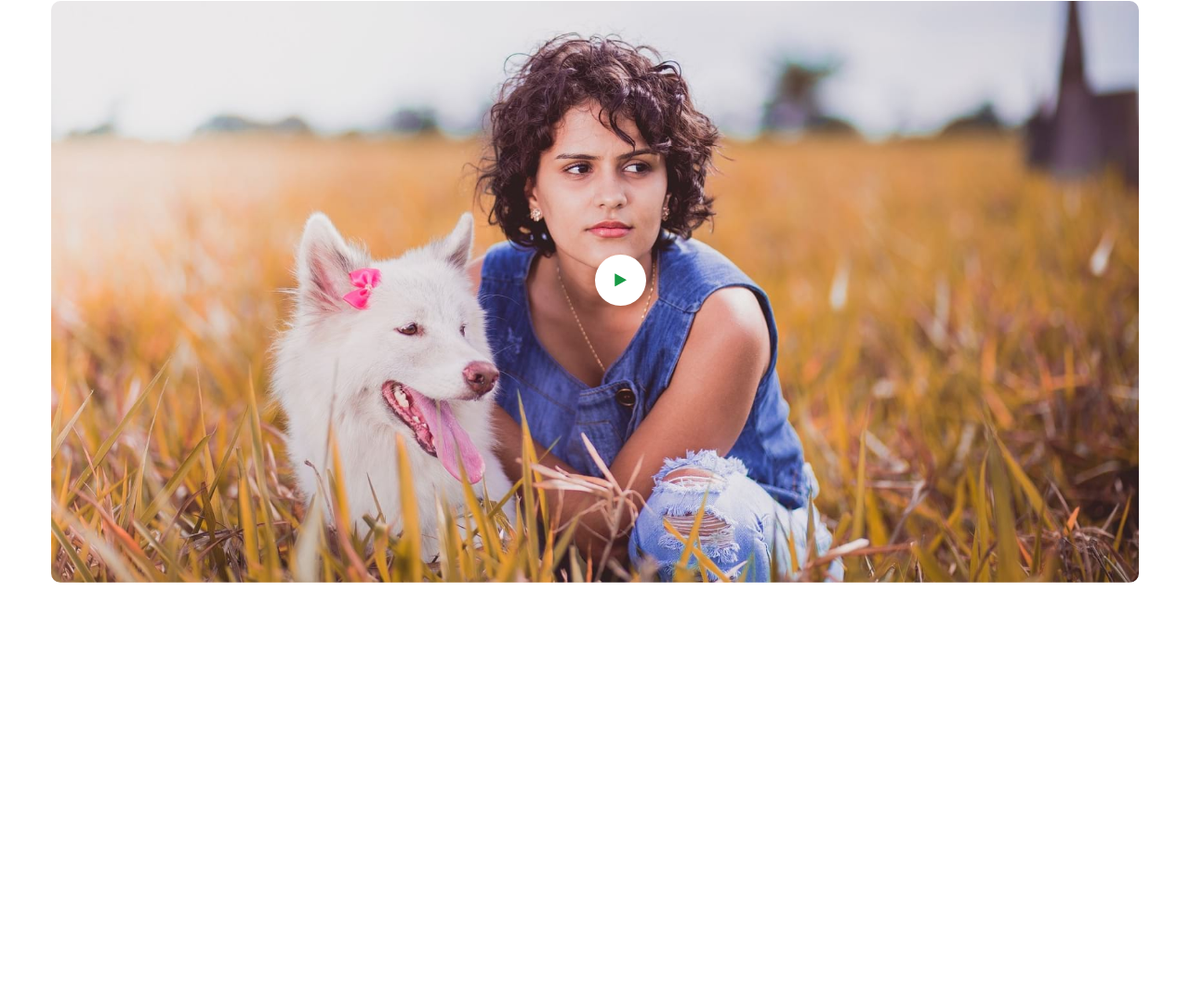
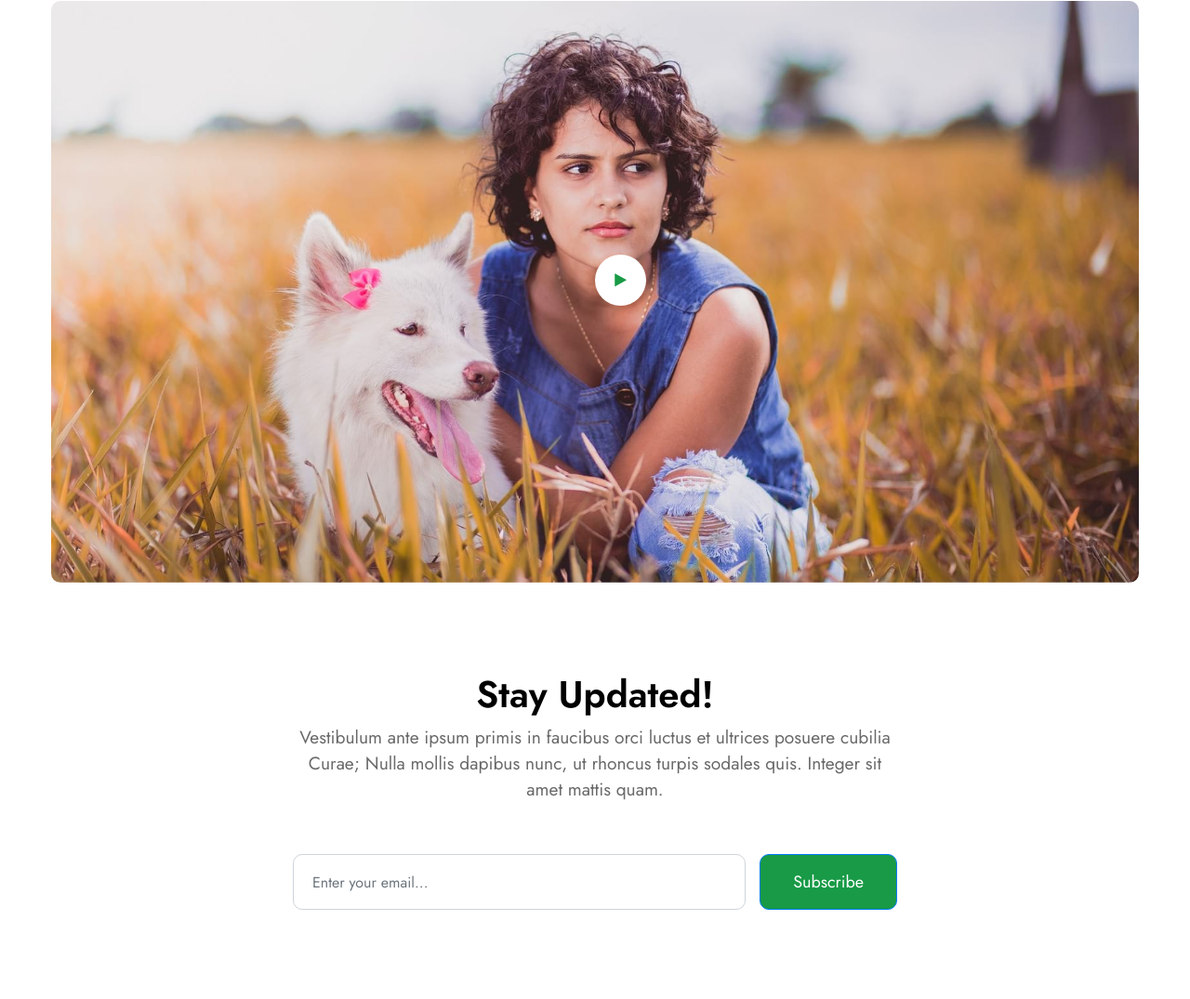
Before and after one commit to bimbimvqt/capstone, a plain HTML site: page index.html in a window 1280 px wide. Shown: the part 4574-5649 px from the top of the page at 93% size. Before the commit the page ends 5201 px from the top, so only its background shows below. Drawn offline with nearby package versions, Linux system fonts and the light colour scheme; files that its build step writes are made by us from their sources; a script that the page names is missing.

Commit message:
Tuan-Anh làm phần contact

```diff
--- a/css/style.css
+++ b/css/style.css
@@ -922,6 +922,65 @@ div#small-dialog iframe {
 }
 
 
+/* CONTACT CSS */
+
+.contact .subscribe {
+    max-width: 650px;
+}
+
+.contact .contact_title h3 {
+    font-size: 40px;
+    font-weight: 600;
+    line-height: 48px;
+}
+
+.contact .contact_title p {
+    font-size: 1.2em;
+    line-height: 28px;
+    color: #696969;
+}
+
+.contact input {
+    height: 60px;
+    border-radius: 10px;
+}
+
+.contact button {
+    margin-left: 15px;
+}
+
+.btn-primary:hover {
+    color: #fff;
+    background-color: #116E32;
+    border-color: #116E32;
+}
+
+.contact input[type=email] {
+    outline: none;
+    padding: 0 20px;
+    font-size: 16px;
+    background-color: #fff;
+}
+
+.contact input[type=email]:focus {
+    border: 1px solid #189a46;
+    transition: all 0.5s;
+    outline: none;
+    box-shadow: none;
+}
+
+@media (max-width: 667px) {
+    .contact button {
+        flex-basis: 100%;
+        display: block;
+        width: 100%;
+        margin-top: 16px;
+        margin-left: auto;
+        margin-right: auto;
+    }
+}
+
+
 /* tesst */
 
 
--- a/index.html
+++ b/index.html
@@ -447,6 +447,27 @@
             </div>
         </div>
     </section>
+    <section class="contact py-5">
+        <div class="container py-md-4 py-3 text-center">
+            <div class="row my-lg-4 mt-4">
+                <div class="col-lg-9 col-md-10 mx-auto">
+                    <div class="subscribe mx-auto">
+                        <div class="contact_title text-center mx-auto">
+                            <h3>Stay Updated! </h3>
+                            <p> Vestibulum ante ipsum primis in faucibus orci luctus et ultrices posuere cubilia Curae; Nulla mollis dapibus nunc, ut rhoncus turpis sodales quis. Integer sit amet mattis quam.
+                            </p>
+                        </div>
+                        <form action="#" method="post" class="pt-2 mt-5">
+                            <div class="d-md-flex">
+                                <input class="form-control" type="email" placeholder="Enter your email..." name="email" required="">
+                                <button class="btn btn-style btn-primary" type="submit">Subscribe</button>
+                            </div>
+                        </form>
+                    </div>
+                </div>
+            </div>
+        </div>
+    </section>
 
     <!-- Optional JavaScript -->
     <!-- jQuery first, then Popper.js, then Bootstrap JS -->
```
